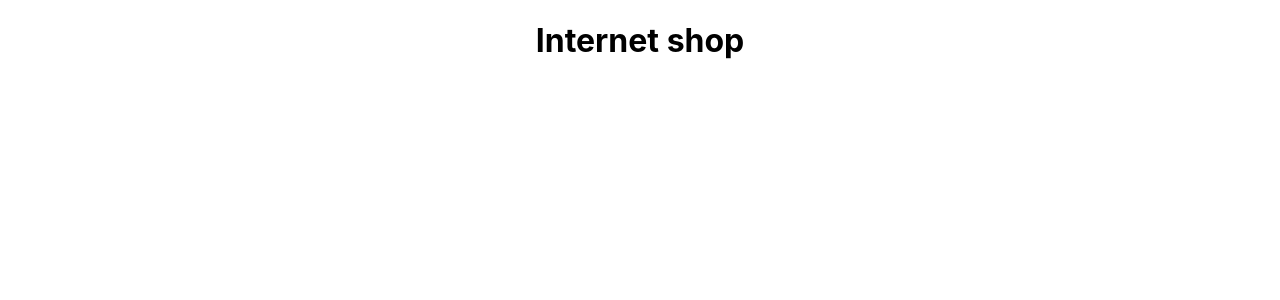
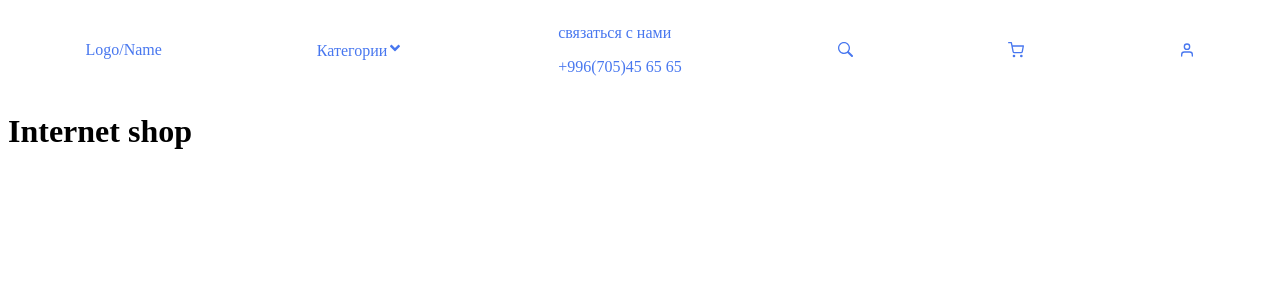
Before and after one commit to Zhanysh-Amanatov/Internet-Shop, a React (Create React App) app in the folder internet-shop/: page / in a window 1280 px wide. Shown: the top 300 px of the page. Built offline with nearby package versions, Linux system fonts and the light colour scheme.

Commit message:
implemented header

```diff
--- a/internet-shop/src/App.js
+++ b/internet-shop/src/App.js
@@ -1,11 +1,15 @@
-import logo from './logo.svg';
-import './App.scss';
+import "./App.scss";
+import Header from "./components/header/Header";
+import { BrowserRouter as Router, Routes, Route } from "react-router-dom";
 
 function App() {
   return (
     <div className="App">
-    <h1>Internet shop</h1>
-</div>
+      <Router>
+        <Header />
+      </Router>
+      <h1>Internet shop</h1>
+    </div>
   );
 }
 
--- a/internet-shop/src/App.scss
+++ b/internet-shop/src/App.scss
@@ -1,38 +1,40 @@
 .App {
-  text-align: center;
+ margin: 0;
+ padding: 0;
+ box-sizing: border-box;
 }
 
-.App-logo {
-  height: 40vmin;
-  pointer-events: none;
-}
+// .App-logo {
+//   height: 40vmin;
+//   pointer-events: none;
+// }
 
-@media (prefers-reduced-motion: no-preference) {
-  .App-logo {
-    animation: App-logo-spin infinite 20s linear;
-  }
-}
+// @media (prefers-reduced-motion: no-preference) {
+//   .App-logo {
+//     animation: App-logo-spin infinite 20s linear;
+//   }
+// }
 
-.App-header {
-  background-color: #282c34;
-  min-height: 100vh;
-  display: flex;
-  flex-direction: column;
-  align-items: center;
-  justify-content: center;
-  font-size: calc(10px + 2vmin);
-  color: white;
-}
+// .App-header {
+//   background-color: #282c34;
+//   min-height: 100vh;
+//   display: flex;
+//   flex-direction: column;
+//   align-items: center;
+//   justify-content: center;
+//   font-size: calc(10px + 2vmin);
+//   color: white;
+// }
 
-.App-link {
-  color: #61dafb;
-}
+// .App-link {
+//   color: #61dafb;
+// }
 
-@keyframes App-logo-spin {
-  from {
-    transform: rotate(0deg);
-  }
-  to {
-    transform: rotate(360deg);
-  }
-}
+// @keyframes App-logo-spin {
+//   from {
+//     transform: rotate(0deg);
+//   }
+//   to {
+//     transform: rotate(360deg);
+//   }
+// }
--- /dev/null
+++ b/internet-shop/src/components/header/Header.js
@@ -0,0 +1,28 @@
+import React from 'react'
+import './Header.scss'
+import { Link } from 'react-router-dom'
+import {FaAngleDown} from 'react-icons/fa'
+import {GoSearch} from 'react-icons/go'
+import {FiShoppingCart} from 'react-icons/fi'
+import {FiUser} from 'react-icons/fi'
+
+const Header = () => {
+  return (
+    <div className='root'>
+        <Link to="/" className='header-link'>Logo/Name</Link>
+        <div className='categories'>
+        <Link to="/" className='header-link'>Категории</Link>
+        <FaAngleDown className='header-icon'/>
+        </div>
+       <div className='contact'>
+         <p className='header-contactWords'>связаться с нами</p>
+         <p className='header-contactNumber'>+996(705)45 65 65</p>
+       </div>
+       <GoSearch/>
+       <FiShoppingCart/>
+       <FiUser/>
+    </div>
+  )
+}
+
+export default Header
--- /dev/null
+++ b/internet-shop/src/components/header/Header.scss
@@ -0,0 +1,17 @@
+//Mixins
+@mixin flexbox {
+  display: flex;
+  justify-content: space-around;
+  align-items: center;
+}
+//Variables
+$main-color: #4877ef;
+
+.root {
+  @include flexbox;
+  color: $main-color;
+}
+.header-link {
+  text-decoration: none;
+  color: $main-color;
+}
--- a/internet-shop/src/index.scss
+++ b/internet-shop/src/index.scss
@@ -1,13 +1,13 @@
-body {
-  margin: 0;
-  font-family: -apple-system, BlinkMacSystemFont, 'Segoe UI', 'Roboto', 'Oxygen',
-    'Ubuntu', 'Cantarell', 'Fira Sans', 'Droid Sans', 'Helvetica Neue',
-    sans-serif;
-  -webkit-font-smoothing: antialiased;
-  -moz-osx-font-smoothing: grayscale;
-}
+// body {
+//   margin: 0;
+//   font-family: -apple-system, BlinkMacSystemFont, 'Segoe UI', 'Roboto', 'Oxygen',
+//     'Ubuntu', 'Cantarell', 'Fira Sans', 'Droid Sans', 'Helvetica Neue',
+//     sans-serif;
+//   -webkit-font-smoothing: antialiased;
+//   -moz-osx-font-smoothing: grayscale;
+// }
 
-code {
-  font-family: source-code-pro, Menlo, Monaco, Consolas, 'Courier New',
-    monospace;
-}
+// code {
+//   font-family: source-code-pro, Menlo, Monaco, Consolas, 'Courier New',
+//     monospace;
+// }
```
